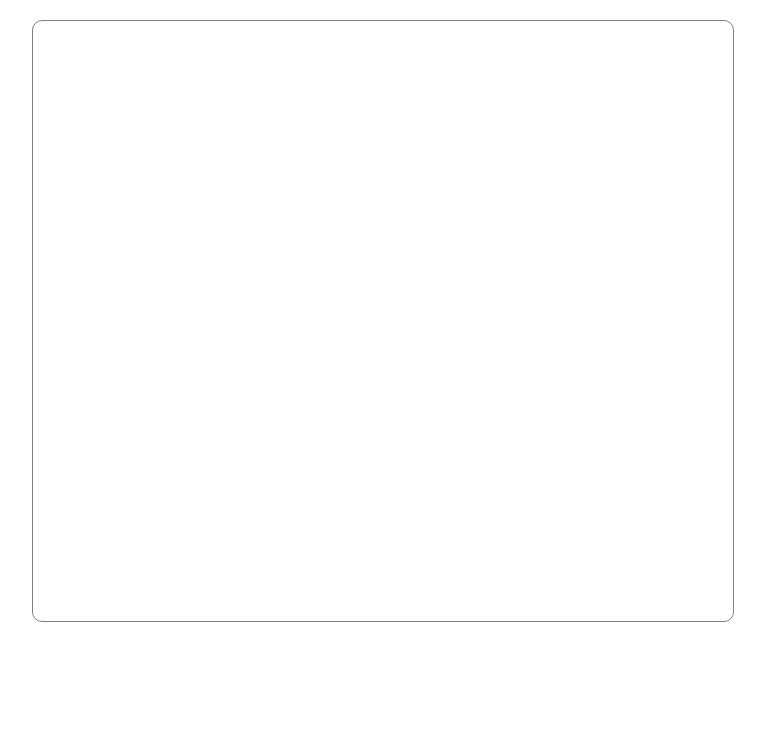
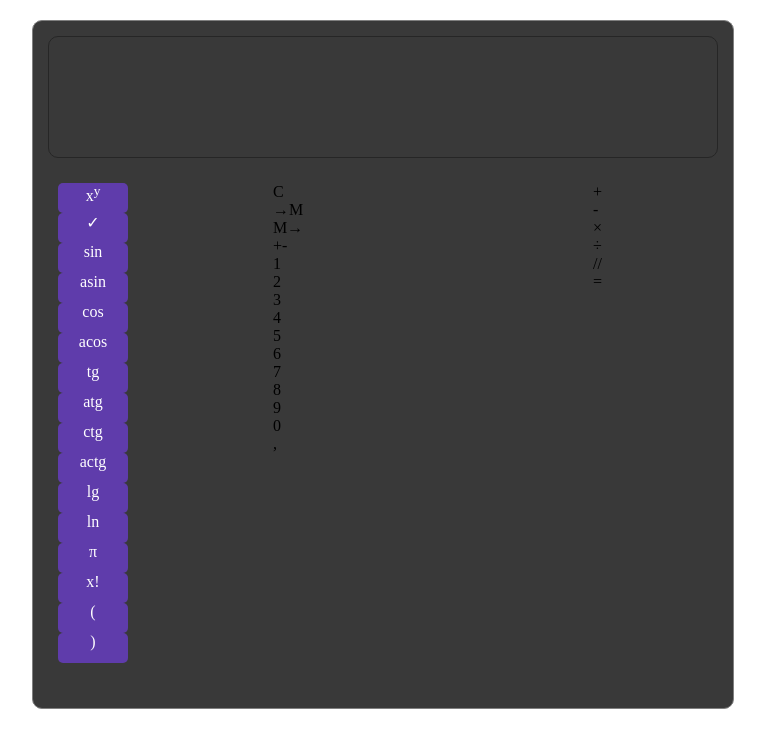
Before and after one commit to mantuokTurnskin/calculator, a plain HTML site: page index.html in a window 1280 px wide. Shown: the whole page, without its empty margins (257-1022 px from the left). Drawn offline with Linux system fonts and the light colour scheme.

Commit message:
add buttons

```diff
--- a/index.html
+++ b/index.html
@@ -10,11 +10,56 @@
 <body>
     <main>
         <div id="output"></div>
-        <div class="input">
-            <div class="functions"></div>
-            <div class="numbers"></div>
+
+        <div id="input">
+            <div id="functions">
+                <div id="degree"            class="functions_btn">x<sup>y</sup></div>
+                <div id="square-root"       class="functions_btn">&#10003;</div>
+                <div id="sin"               class="functions_btn">sin</div>
+                <div id="asin"              class="functions_btn">asin</div>
+                <div id="cos"               class="functions_btn">cos</div>
+                <div id="acos"              class="functions_btn">acos</div>
+                <div id="tg"                class="functions_btn">tg</div>
+                <div id="atg"               class="functions_btn">atg</div>
+                <div id="ctg"               class="functions_btn">ctg</div>
+                <div id="actg"              class="functions_btn">actg</div>
+                <div id="lg"                class="functions_btn">lg</div>
+                <div id="ln"                class="functions_btn">ln</div>
+                <div id="pi"                class="functions_btn">&pi;</div>
+                <div id="factoria"          class="functions_btn">x!</div>
+                <div id="open-parenthesis"  class="functions_btn">(</div>
+                <div id="close-parenthesis" class="functions_btn">)</div>
+            </div>
+            <div id="numbers-block">
+                <div id="additional-functions">
+                    <div id="clean"         class="additional-function_btn">C</div>
+                    <div id="memory-set"    class="additional-function_btn">&rarr;M</div>
+                    <div id="memory-get"    class="additional-function_btn">M&rarr;</div>
+                    <div id="change-sign"   class="additional-function_btn">+-</div>
+                </div>
+                <div id="numbers">
+                    <div id="one"               class="number_btn">1</div>
+                    <div id="two"               class="number_btn">2</div>
+                    <div id="three"             class="number_btn">3</div>
+                    <div id="four"              class="number_btn">4</div>
+                    <div id="five"              class="number_btn">5</div>
+                    <div id="six"               class="number_btn">6</div>
+                    <div id="seven"             class="number_btn">7</div>
+                    <div id="eight"             class="number_btn">8</div>
+                    <div id="nine"              class="number_btn">9</div>
+                    <div id="zero"              class="number_btn">0</div>
+                    <div id="decimal-point"     class="number_btn">,</div>
+                </div>
+            </div>
+            <div id="operators">
+                <div id="plus"                      class="operator_btn">+</div>
+                <div id="minus"                     class="operator_btn">-</div>
+                <div id="multiplication"            class="operator_btn">&times;</div>
+                <div id="division"                  class="operator_btn">&divide;</div>
+                <div id="division-with-remainder"   class="operator_btn">//</div>
+                <div id="equal"                     class="operator_btn">=</div>
+            </div>
         </div>
-        <div class="operators"></div>
     </main>
 </body>
 </html>
--- a/styles/style.css
+++ b/styles/style.css
@@ -1,8 +1,49 @@
 main {
     width: 700px;
-    height: 600px;
+
     border: 1px solid grey;
     border-radius: 10px;
     margin: auto;
     margin-top: 20px;
+    background-color: rgb(57, 57, 57);
 }
+
+#output {
+    margin: 15px;
+    padding: 10px;
+    height: 100px;
+    border: 1px solid rgb(38, 38, 38);
+    border-radius: 10px;
+}
+
+#input {
+    margin: 15px;
+    padding: 10px;
+    height: 500px;
+    display: flex;
+}
+
+#functions{
+    width: 215px;
+    display:flexbox;
+    justify-content: space-around;
+    align-items: start;
+}
+
+.functions_btn {
+    width: 70px;
+    height: 30px;
+    border-radius: 5px;
+    background-color: rgb(95, 60, 171);
+    color: white;
+    text-align: center;
+    justify-content: space-around;
+}
+.functions_btn:hover {
+    background-color: rgb(79, 35, 174);
+}
+
+
+#numbers-block {
+    width: 320px;
+}
```
